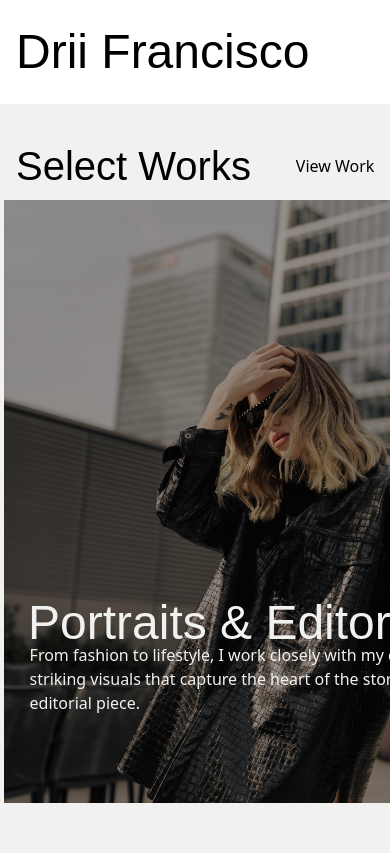
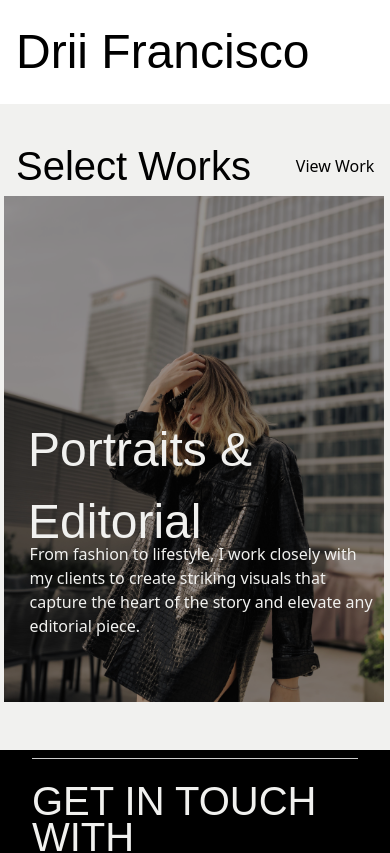
Before and after one commit to ARbayung/dri-photography, a React (Create React App) app: page /Works in a window 390 px wide. Shown: the top 853 px of the page. Built offline with nearby package versions, Linux system fonts and the light colour scheme.

Commit message:
fixed bug with work section

```diff
--- a/src/index.css
+++ b/src/index.css
@@ -409,8 +409,8 @@ input,select{vertical-align:middle}
   display: grid;
   grid-template-columns: repeat(3, 1fr);
   grid-template-rows: repeat(2, 1fr);
-  grid-column-gap: 0px;
-  grid-row-gap: 0px;
+  grid-column-gap: 6px;
+  grid-row-gap: 6px;
   overflow-x: hidden;
 }
 @media only screen and (max-width: 600px) {
@@ -425,15 +425,15 @@ input,select{vertical-align:middle}
 }
 
 .work{
-  margin: 4px;
+  margin-left: 4px;
   position: relative;
   display: block;
   width: 100%;
 }
 @media only screen and (max-width:600px){
   .work{
-    min-width: 65vh;
-    height:  auto;
+    min-width: 45vh;
+    height:  60vh;
   }
 }
 .work-img-container{
@@ -464,7 +464,7 @@ input,select{vertical-align:middle}
 }
 @media only screen and (max-width: 600px) {
   .work-img{
-    aspect-ratio: 1 / 1.1;
+    aspect-ratio: 1 / 1.4;
   }
 }
 
```
